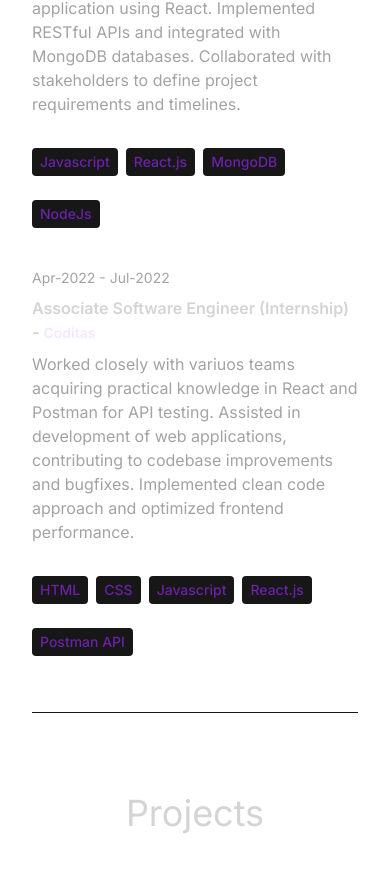
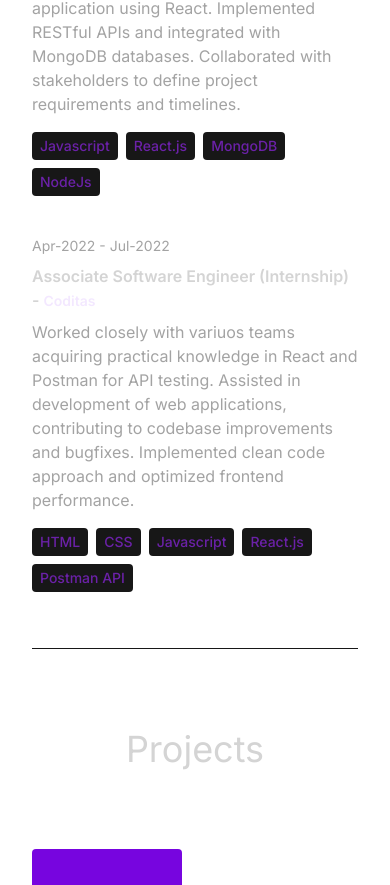
Before and after one commit to Akkiweb-ctrl/PortfolioAkash, a React (Vite) app: page / in a window 390 px wide. Shown: the part 3075-3960 px from the top of the page. Built offline with nearby package versions, Linux system fonts and the light colour scheme.

Commit message:
missing elements made responsive

```diff
--- a/src/components/Experience.jsx
+++ b/src/components/Experience.jsx
@@ -46,7 +46,7 @@ const Experience = () => {
                     return (
                       <span
                         key={index}
-                        className="mr-2 mt-4 mb-2 rounded bg-neutral-900 px-2 py-1 text-sm font-medium text-purple-800"
+                        className="mr-2 mb-2 rounded bg-neutral-900 px-2 py-1 text-sm font-medium text-purple-800"
                       >
                         {tech}
                       </span>
```
